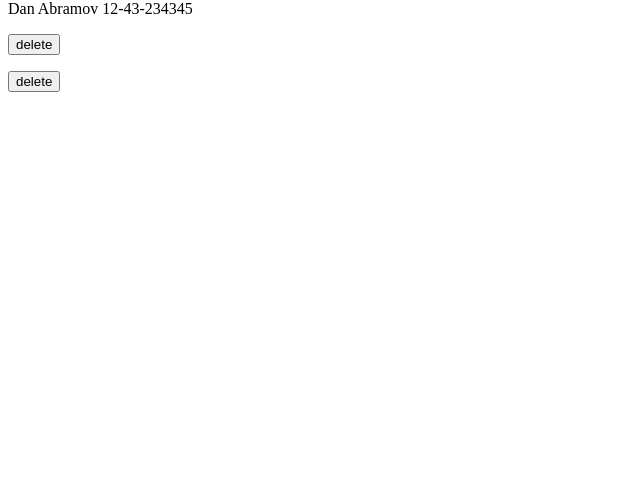
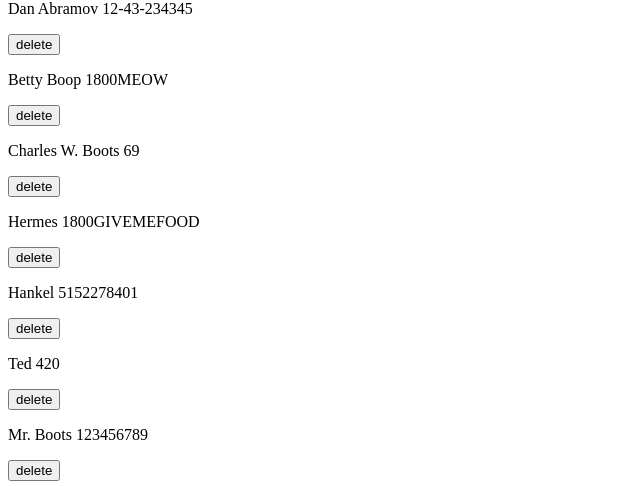
Before and after one commit to hankel343/fso_exercises, a React (Create React App) app in the folder part_3/: page / in a window 1280 px wide. Shown: the part 460-946 px from the top of the page, without its empty margins (0-640 px from the left). Before the commit the page ends 800 px from the top, so only its background shows below. Built offline with nearby package versions, Linux system fonts and the light colour scheme; data requests are answered from the project's data file.

Commit message:
2.16: complete

```diff
--- a/part_3/db.json
+++ b/part_3/db.json
@@ -16,9 +16,34 @@
       "id": 3
     },
     {
-      "name": "",
-      "number": "",
+      "name": "Betty Boop",
+      "number": "1800MEOW",
       "id": 4
+    },
+    {
+      "name": "Charles W. Boots",
+      "number": "69",
+      "id": 5
+    },
+    {
+      "name": "Hermes",
+      "number": "1800GIVEMEFOOD",
+      "id": 6
+    },
+    {
+      "name": "Hankel",
+      "number": "5152278401",
+      "id": 7
+    },
+    {
+      "name": "Ted",
+      "number": "420",
+      "id": 8
+    },
+    {
+      "name": "Mr. Boots",
+      "number": "123456789",
+      "id": 9
     }
   ]
 }
--- a/part_3/src/App.js
+++ b/part_3/src/App.js
@@ -4,12 +4,14 @@
 import Filter from './components/Filter';
 import PersonForm from './components/PersonForm';
 import Entries from './components/Entries';
+import Notification from './components/Notification';
 
 const App = () => {
   const [persons, setPersons] = useState([]);
   const [newName, setNewName] = useState('');
   const [newNumber, setNewNumber] = useState('');
   const [filter, setFilter] = useState('');
+  const [toastMsg, setToastMsg] = useState('');
 
   const addPerson = (event) => {
     event.preventDefault();
@@ -21,7 +23,7 @@
       id: persons.length + 1
     }
 
-    if(containsObjectName(personObject)) {
+    if (containsObjectName(personObject)) {
       if (window.confirm(personObject.name + " is already in the phone book. Would you like to replace the old number with a new one?")) {
         personObject.id = getIdByName(personObject.name);
         personService
@@ -36,9 +38,21 @@
       return;
     }
 
-    const newPerson = personService.create(personObject)
-    setPersons(persons.concat(newPerson));
-    console.log(persons);
+    personService
+      .create(personObject)
+      .then(res => {
+        setPersons(persons.concat(res));
+        setToastMsg(
+          `Added ${personObject.name}`
+        );
+        setTimeout(() => {
+          setToastMsg(null)
+        }, 5000);
+      })
+      .catch(err => {
+        // TODO
+        // add toast msg logic
+      })
 
     setNewName('');
     setNewNumber('');
@@ -70,7 +84,7 @@
 
   const getIdByName = (name) => {
     for (let i = 0; i < persons.length; i++) {
-      if (name == persons[i].name)
+      if (name === persons[i].name)
         return (i+1);
     }
 
@@ -92,6 +106,7 @@
     <div>
 
       <h2>Phonebook</h2>
+      <Notification message={toastMsg}/>
       <Filter filterStr={filter} handleChange={handleFilterChange} />
 
       <h2>Add a new entry</h2>
```
